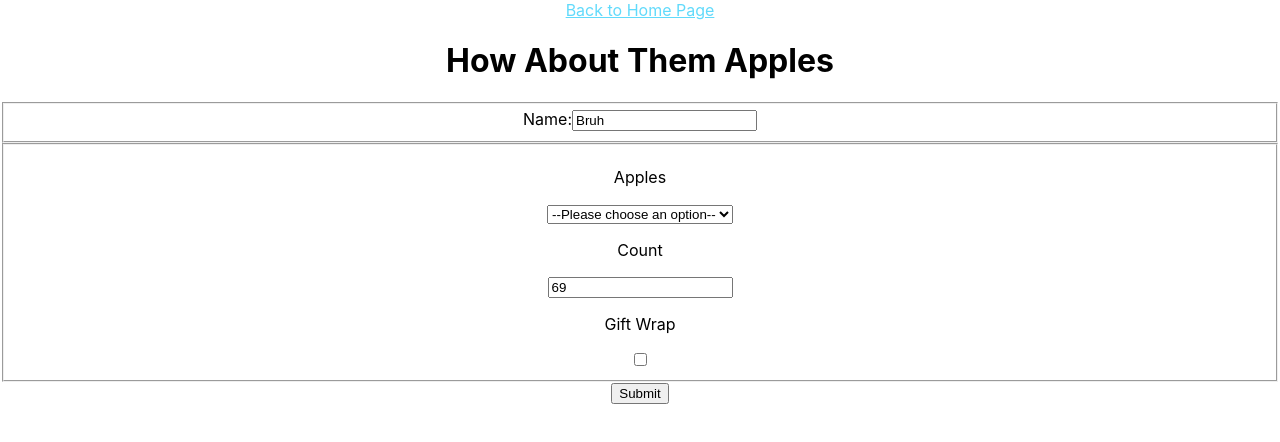
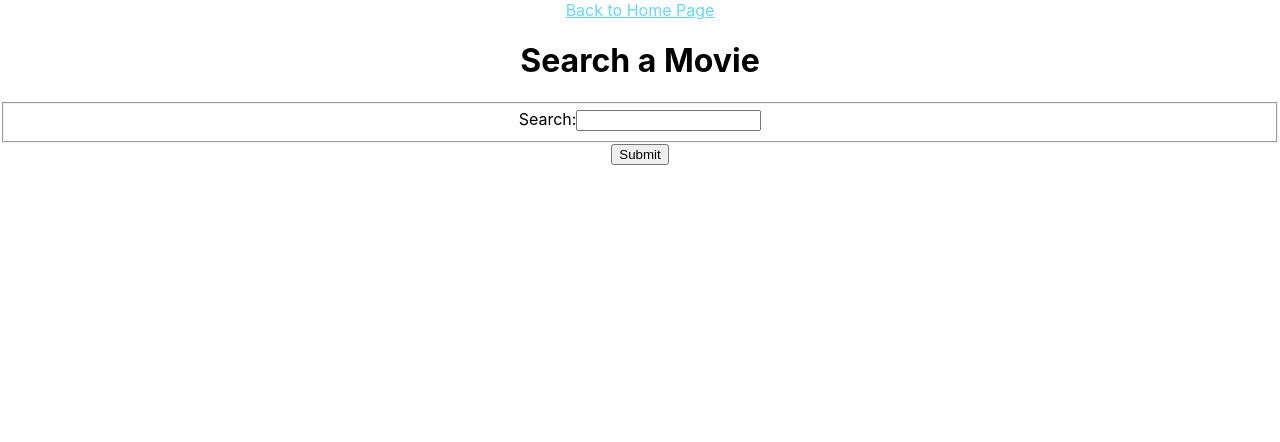
Before and after one commit to ReelGoodOSU/reel-good, a React (Create React App) app: page /sample in a window 1280 px wide. Shown: the top 442 px of the page. Built offline with nearby package versions, Linux system fonts and the light colour scheme.

Commit message:
Implement basic search frontend to show off how this might be done

```diff
--- a/src/pages/SamplePage.js
+++ b/src/pages/SamplePage.js
@@ -4,115 +4,75 @@ import React, { useReducer, useState } from "react";
 import { Link } from "react-router-dom";
 import "../App.css";
 
-const formReducer = (state, event) => {
-  if (event.reset) {
-    return {
-      apple: "",
-      count: 0,
-      name: "",
-      "gift-wrap": false,
-    };
-  }
+// This function will update the JSON representation of the modifed value
+function formReducer(state, event) {
+  // event stores the name and value of the modified field, update it and leave
+  // everything else unmodified
   return {
     ...state,
     [event.name]: event.value,
   };
-};
+}
 
-function MyForm() {
-  const [formData, setFormData] = useReducer(formReducer, {
-    count: 69,
-    name: "Bruh",
-  });
-  const [submitting, setSubmitting] = useState(false);
+function TestForm() {
+  // Default formData is empty, this is used for the search bar
+  const [formData, setFormData] = useReducer(formReducer, {});
+  // Field is rendered once we search
+  const [searchResults, setSearchResults] = useState();
 
+  // Function handles a submit event
   const handleSubmit = (event) => {
+    // Don't perform a GET request
     event.preventDefault();
-    setSubmitting(true);
 
-    setTimeout(() => {
-      setSubmitting(false);
-      setFormData({
-        reset: true,
-      });
-    }, 3000);
-    /* fetch("/search")
+    // Make API request to get search results
+    fetch("/search?" + new URLSearchParams({
+      search_query: formData.search,
+      search_by: "title"
+    }))
       .then((response) => response.json())
       .then((data) => {
-
-      });*/
+        // Log data recieved for debug purposes
+        console.log(data);
+        // Render the search results there were returned
+        setSearchResults(
+          (
+            <div className="search">
+              <ul>
+                {data.map((hit) => (
+                  <li><b>Movie:</b> <i>{hit['_source'].title}</i>, <b>Description:</b> {hit['_source'].overview}</li>
+                ))}
+              </ul>
+            </div>
+          )
+        );
+      });
   };
 
   const handleChange = (event) => {
-    const isCheckbox = event.target.type === "checkbox";
     setFormData({
       name: event.target.name,
-      value: isCheckbox ? event.target.checked : event.target.value,
+      value: event.target.value,
     });
   };
 
   return (
     <div className="wrapper">
-      <h1>How About Them Apples</h1>
-      {submitting && (
-        <div>
-          You are submitting the following
-          <ul>
-            {Object.entries(formData).map(([name, value]) => (
-              <li key={name}>
-                <strong>{name}</strong>: {value.toString()}
-              </li>
-            ))}
-          </ul>
-        </div>
-      )}
+      <h1>Search a Movie</h1>
       <form onSubmit={handleSubmit}>
         <fieldset>
           <label>
-            Name:
+            Search:
             <input
-              name="name"
+              name="search"
               onChange={handleChange}
-              value={formData.name || ""}
-            />
-          </label>
-        </fieldset>
-        <fieldset>
-          <label>
-            <p>Apples</p>
-            <select
-              name="apple"
-              onChange={handleChange}
-              value={formData.apple || ""}
-            >
-              <option value="">--Please choose an option--</option>
-              <option value="fuji">Fuji</option>
-              <option value="jonathan">Jonathan</option>
-              <option value="honey-crisp">Honey Crisp</option>
-            </select>
-          </label>
-          <label>
-            <p>Count</p>
-            <input
-              type="number"
-              name="count"
-              onChange={handleChange}
-              step="1"
-              value={formData.count || ""}
-            />
-          </label>
-          <label>
-            <p>Gift Wrap</p>
-            <input
-              type="checkbox"
-              name="gift-wrap"
-              onChange={handleChange}
-              checked={formData["gift-wrap"] || false}
+              value={formData.search || ""}
             />
           </label>
         </fieldset>
         <button type="submit">Submit</button>
       </form>
+      { searchResults }
     </div>
   );
 }
@@ -123,7 +83,7 @@ function SamplePage() {
       <Link to="/" className="App-link">
         Back to Home Page
       </Link>
-      <MyForm />
+      <TestForm />
     </div>
   );
 }
```
